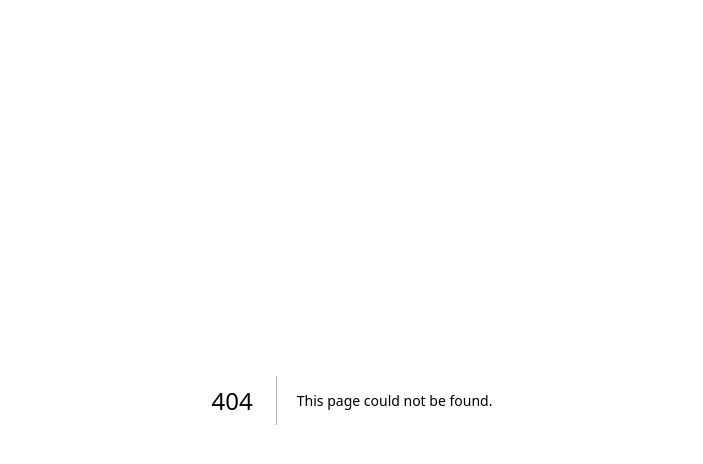
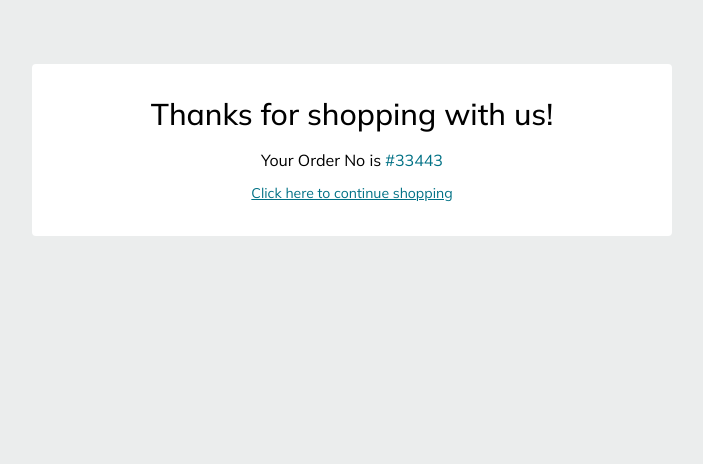
Before and after one commit to EstherSeyi/world-shop, a Next.js app: page /thankyou in a window 1280 px wide. Before the commit this address had no page. Shown: the top 464 px of the page, without its empty margins (288-991 px from the left). Built offline with nearby package versions, Linux system fonts and the light colour scheme.

Commit message:
adds dummy place order functionality

```diff
--- a/pages/checkout-confirmation.tsx
+++ b/pages/checkout-confirmation.tsx
@@ -1,5 +1,6 @@
 import { useMemo } from "react";
 import Link from "next/link";
+import { useRouter } from "next/router";
 
 import { useCart } from "../src/hooks/cart";
 import { calculateTotalCartValue } from "../src/components/SubTotal";
@@ -9,13 +10,25 @@ import { CartItemType } from "../src/types/cart";
 import { i18nCurrencyFormat } from "../src/helpers/format";
 
 const ConfirmCheckout = () => {
-  const { state } = useCart();
+  const router = useRouter();
+  const { state, dispatch } = useCart();
 
   const totalCartValue = useMemo(
     () => calculateTotalCartValue(state.cartItems),
     // eslint-disable-next-line react-hooks/exhaustive-deps
     [JSON.stringify(state.cartItems)]
   );
+
+  const handlePlaceOrder = () => {
+    router.push("/thankyou");
+    dispatch({
+      type: "RESET_CART",
+      payload: {
+        cartItems: [],
+        totalNoOfItems: 0,
+      },
+    });
+  };
 
   return (
     <main className="md:bg-[#ebeded] min-h-screen">
@@ -38,7 +51,10 @@ const ConfirmCheckout = () => {
               </span>
             </p>
 
-            <button className="bg-yellow px-2.5 py-1 rounded shadow">
+            <button
+              className="bg-yellow px-2.5 py-1 rounded shadow"
+              onClick={handlePlaceOrder}
+            >
               Place Order
             </button>
           </div>
--- /dev/null
+++ b/pages/thankyou.tsx
@@ -0,0 +1,27 @@
+import Link from "next/link";
+
+const ThankYou = () => {
+  return (
+    <main className="md:bg-[#ebeded] min-h-screen">
+      <div className="flex justify-center items-center">
+        <div className="w-11/12 sm:w-1/2 bg-white mt-16 px-4 py-8 text-center rounded">
+          <h1 className="text-3xl font-medium mb-4">
+            Thanks for shopping with us!
+          </h1>
+          <p className="mb-2">
+            Your Order No is <span className="text-bluish">#33443</span>
+          </p>
+
+          <Link
+            href="/"
+            className="text-bluish text-sm underline hover:font-bold focus:font-bold transition-all focus:outline-none"
+          >
+            Click here to continue shopping
+          </Link>
+        </div>
+      </div>
+    </main>
+  );
+};
+
+export default ThankYou;
```
